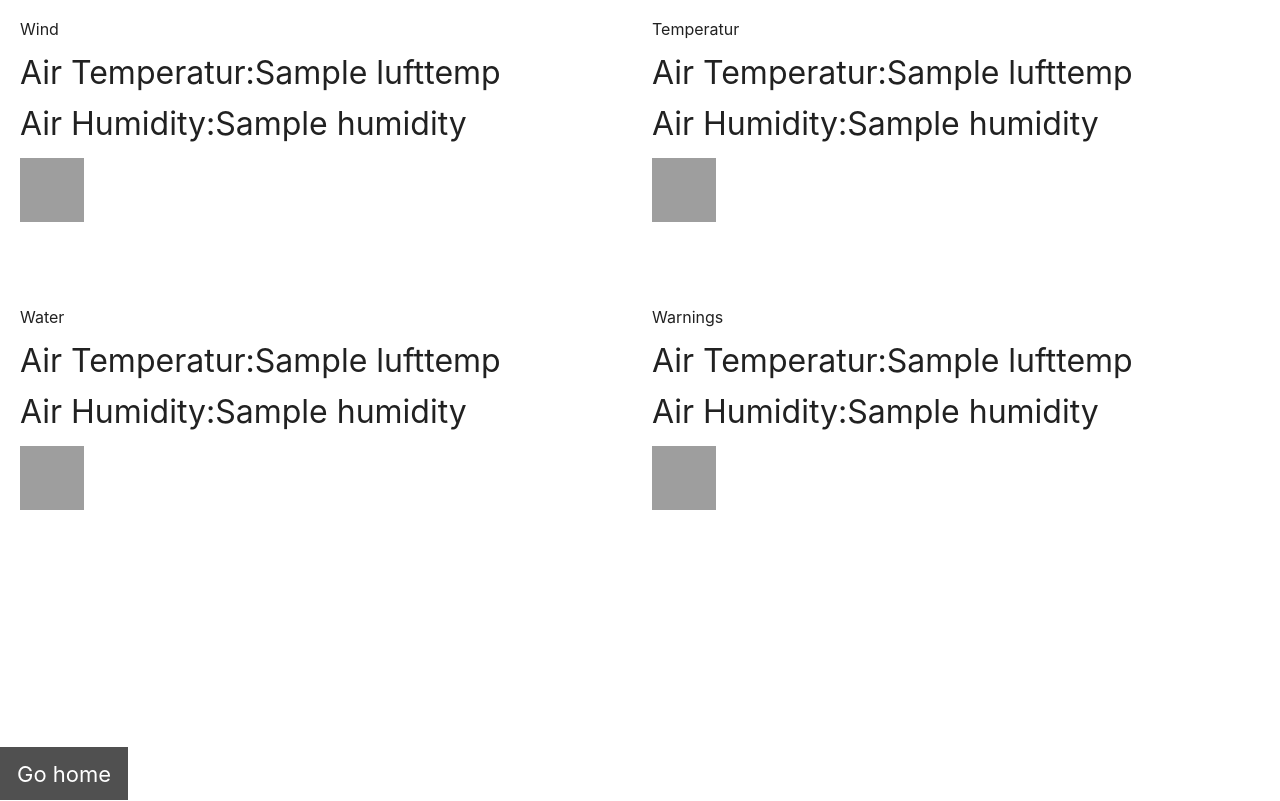
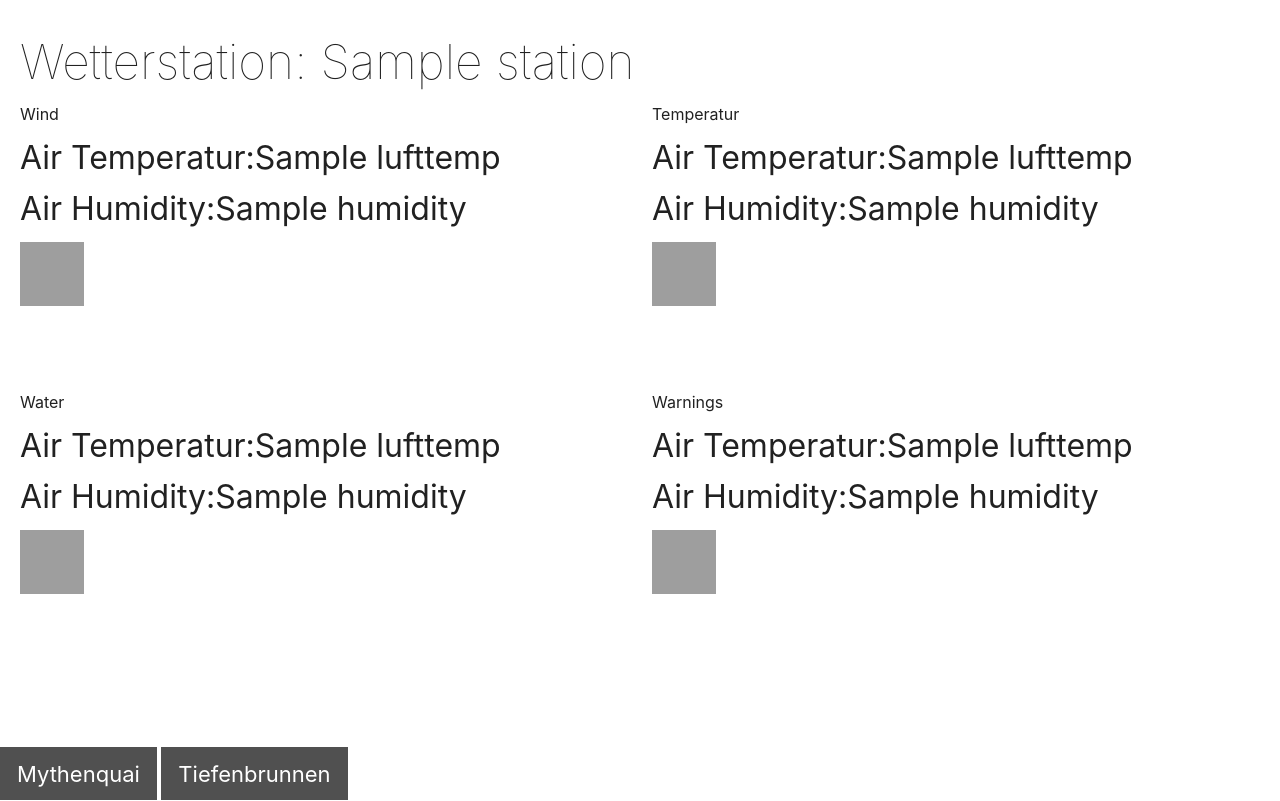
Before and after one commit to etiiiR/FHNW_Wettermonitor, a Flask app: template weather_app/templates/index.html in a window 1280 px wide. Run offline with Flask 2, Linux system fonts and the light colour scheme; the template is opened without the code that fills it: most values are stand-ins (such as "Sample title", 1, 10 or a date in 2020); parts of the project's set-up code (start-up, migrations or seed data) failed here and were passed over; some libraries are stand-ins or nearby versions; grey boxes are pictures that could not be loaded.

Commit message:
Added: wechsel zwischen den Wetterstation ist möglich

```diff
--- a/weather_app/main.py
+++ b/weather_app/main.py
@@ -1,6 +1,7 @@
 from datetime import datetime
 from flask import Flask
-from flask import render_template
+from flask import render_template, redirect, url_for
+
 from flaskwebgui import FlaskUI
 #https://github.com/btashton/flask-influxdb
 from flask_influxdb import InfluxDB
@@ -46,15 +47,27 @@ def get_data():
     t=threading.Thread(target=get_data_continuesly)
     t.start()
 
-@app.route("/")
-def hello():
+
+@app.route('/')
+def index():
+    return redirect("/mythenquai")
+
+@app.route("/mythenquai")
+def mythenquai():
+    return front_page("mythenquai")
+
+@app.route("/tiefenbrunnen")
+def tiefenbrunnen():
+    return front_page("tiefenbrunnen")
+
+def front_page(station):
     if weatherimport.systemInitialized():
         # todoo check if the database has old data if yes then update it and afterwards load the homepage
-        wetter = weatherimport.get_measurement(weatherimport.Measurement.Air_temp, "mythenquai", "1d")
+        wetter = weatherimport.get_measurement(weatherimport.Measurement.Air_temp, station, "1d")
         dict_time = wetter.sort_values(by=['time'])
         obj_air_temp = dict_time['air_temperature'][0]
 
-        df_humidty= weatherimport.get_measurement(weatherimport.Measurement.Humidity, "mythenquai", "1d")
+        df_humidty= weatherimport.get_measurement(weatherimport.Measurement.Humidity, station, "1d")
         sorted_hum = df_humidty.sort_values(by=['time'])
         obj_hum = sorted_hum['humidity'][0]
     else:
@@ -69,7 +82,7 @@ def hello():
     context = {
 	    'Lufttemp' : obj_air_temp,
 	}
-    return render_template('index.html' , Lufttemp = obj_air_temp, Humidity = obj_hum, icon_temp = icon_url4,
+    return render_template('index.html', station = station, Lufttemp = obj_air_temp, Humidity = obj_hum, icon_temp = icon_url4,
     icon_wind = icon_url1, icon_pred = icon_url2, icon_water = icon_url3)
 
 @app.route("/home", methods=['GET'])
--- /dev/null
+++ b/weather_app/templates/footer.html
@@ -0,0 +1,4 @@
+<footer id="footer">
+    <a href="\mythenquai"    data-role="ripple" data-ripple-target="footer" class="button large dark">Mythenquai</a>
+    <a href="\tiefenbrunnen" data-role="ripple" data-ripple-target="footer" class="button large dark">Tiefenbrunnen</a>
+</footer>
--- a/weather_app/templates/index.html
+++ b/weather_app/templates/index.html
@@ -13,54 +13,18 @@
 
 <body data-role="touch">
     <div id='holder' class="p-5">
-    <header></header>
-    <div id='body' class="grid h-100 w-100 mh-100">
-        <div class="row flex-align-start">
-            <div class="cell flex-align-self-start" style='min-height: 33vh; margin-bottom:3vh;'>
-                <p>Wind</p>
-                <h2>Air Temperatur:{{Lufttemp}}</h2>
-                <h2>Air Humidity:{{Humidity}}</h2>
-                <img src= {{ url_for('static', filename = 'Images/weather/'+icon_wind ) }} width="64" height="64" alt="previous" title="Previous" border="0">
-            </div>
+    <header>
+        <h1>Wetterstation: {{station}}</h1>
+    </header>
 
-            <div class="cell flex-align-self-end">
-                <p>Temperatur</p>
-                <h2>Air Temperatur:{{Lufttemp}}</h2>
-                <h2>Air Humidity:{{Humidity}}</h2>
-                <img src= {{ url_for('static', filename = 'Images/weather/'+icon_temp ) }} width="64" height="64" alt="previous" title="Previous" border="0">
-            </div>
-        </div>
+    {% include 'content.html' %}
 
-        <div class="row flex-align-end">
-            <div class="cell flex-align-self-start">
-                <p>Water</p>
-                <h2>Air Temperatur:{{Lufttemp}}</h2>
-                <h2>Air Humidity:{{Humidity}}</h2>
-                <img src= {{ url_for('static', filename = 'Images/weather/'+icon_water ) }} width="64" height="64" alt="previous" title="Previous" border="0">
-            </div>
-
-            <div class="cell flex-align-self-end">
-                <p>Warnings</p>
-                <h2>Air Temperatur:{{Lufttemp}}</h2>
-                <h2>Air Humidity:{{Humidity}}</h2>
-                <img src= {{ url_for('static', filename = 'Images/weather/'+icon_pred ) }} width="64" height="64" alt="previous" title="Previous" border="0">
-            </div>
-        </div>
-    </div>
-
-
-
-    <footer id="footer">
-        <a href="\home" data-role="ripple" data-ripple-target="footer" class="button large dark">Go home</a>
-    </footer>
-
-
+    {% include 'footer.html' %}
 
     <script src="../static/jquery-3.4.1.min.js"></script>
     <script src="../static/metro.min.js"></script>
     <script src="../static/stop_server.js"></script>
 
-
 </div>
 </body>
 
```
Also changed, not shown: weather_app/templates/content.html (added, +33 -0 lines), weather_app/templates/some_page.html (deleted, +0 -25 lines).
